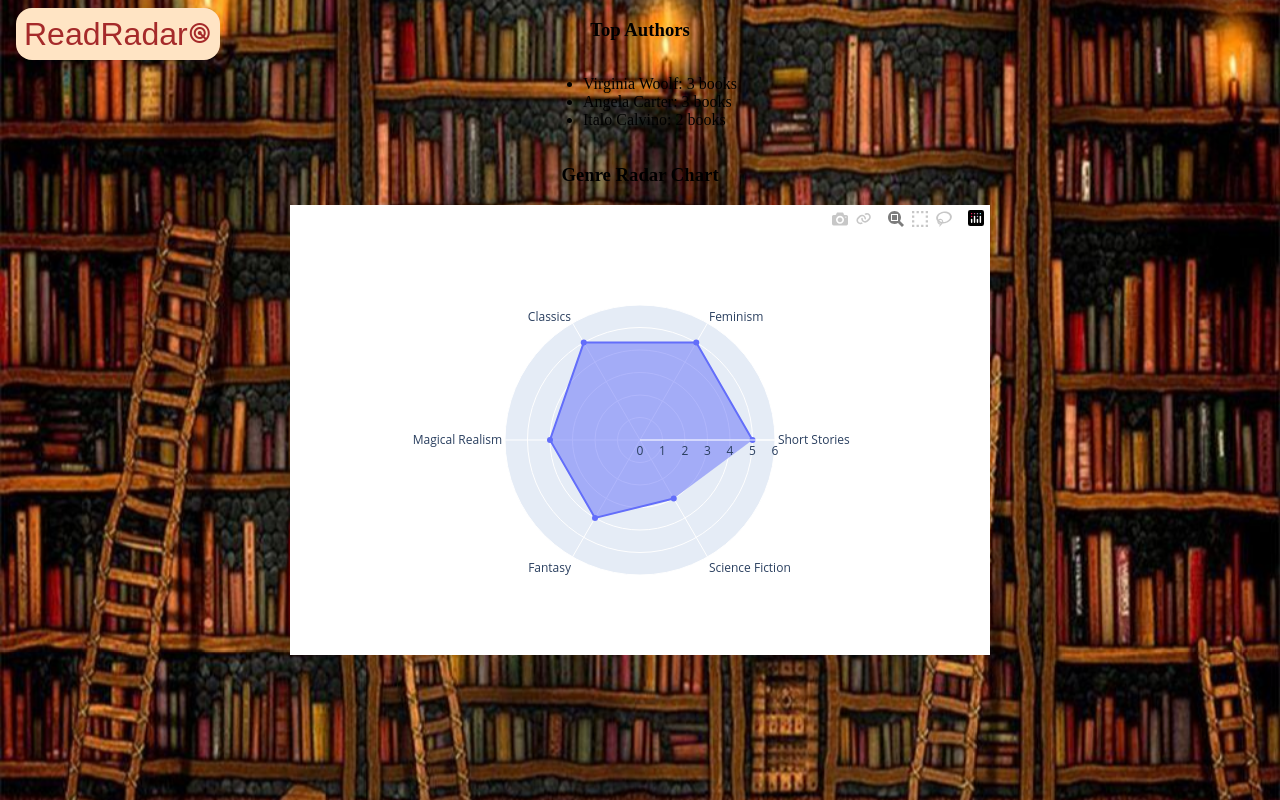
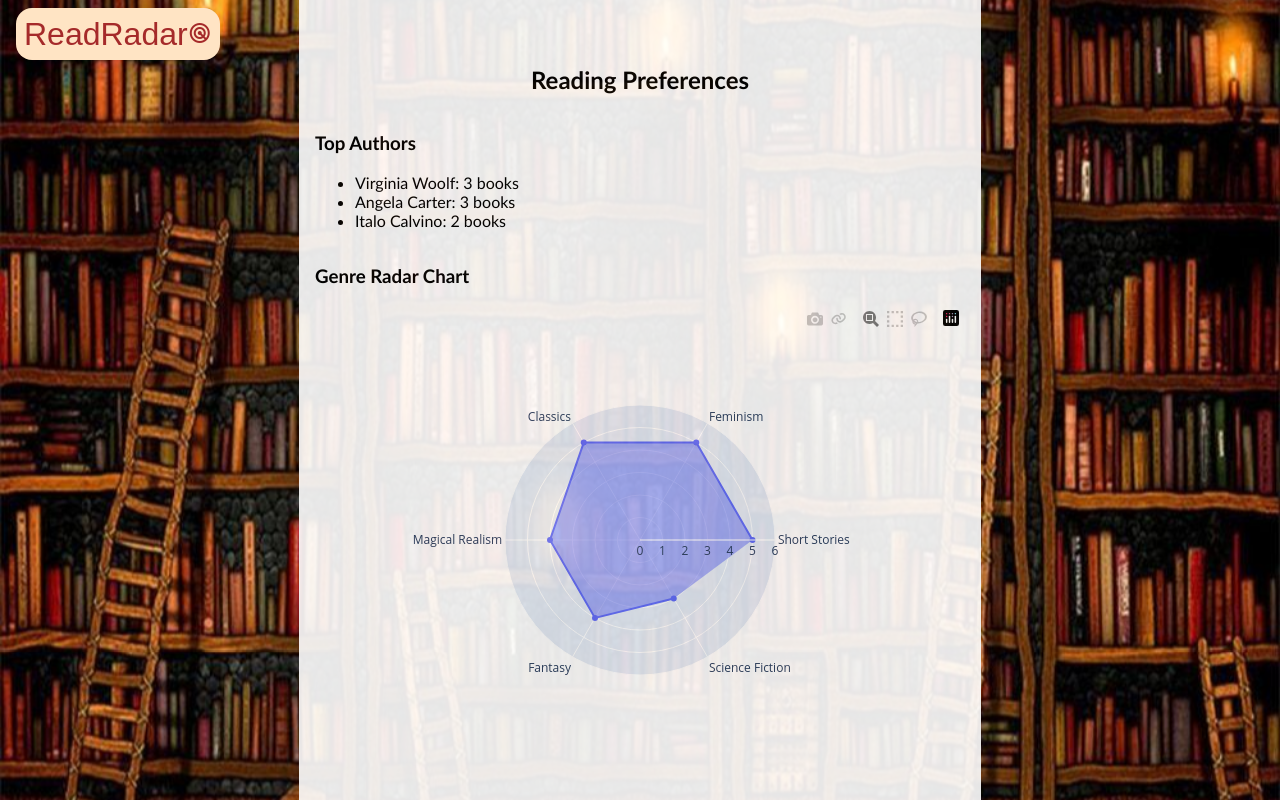
Before and after one commit to imyuanhui/read-radar, a Flask app: page /preferences in a window 1280 px wide. Run offline with Flask 3, Linux system fonts and the light colour scheme.

Commit message:
style: preferences

```diff
--- a/static/styles.css
+++ b/static/styles.css
@@ -190,3 +190,15 @@ body {
     color: chocolate;
   }
 }
+
+.preferences {
+  opacity: 0.9;
+  height: 100vh;
+  display: flex;
+  flex-direction: column;
+  justify-content: center;
+  padding: 0 1rem;
+  h2 {
+    text-align: center;
+  }
+}
--- a/templates/preferences.html
+++ b/templates/preferences.html
@@ -1,6 +1,9 @@
 {% extends 'base.html' %} {% block head %}
 <title>Read Radar</title>
 {% endblock %} {% block body %}
+<div class="content preferences">
+  <h2>Reading Preferences</h2>
+  <div class="authors">
     <h3>Top Authors</h3>
     {% if authors %}
     <ul>
@@ -11,8 +14,12 @@
     {% else %}
     <p>No authors found in the database.</p>
     {% endif %}
+  </div>
 
+  <div class="genres">
     <h3>Genre Radar Chart</h3>
     <div>{{ chart | safe }}</div>
+  </div>
+</div>
 
 {% endblock %}
```
Lines whose indentation alone changed are shown as unchanged.
